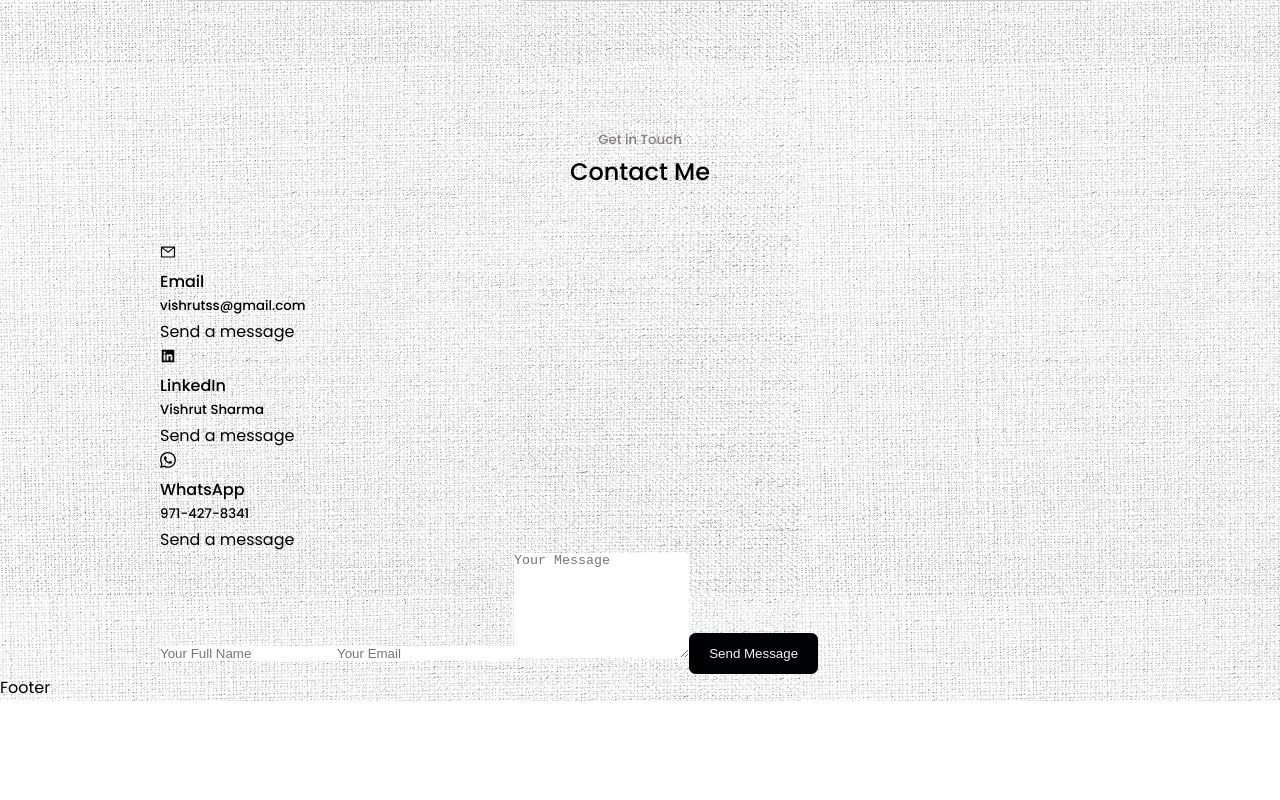
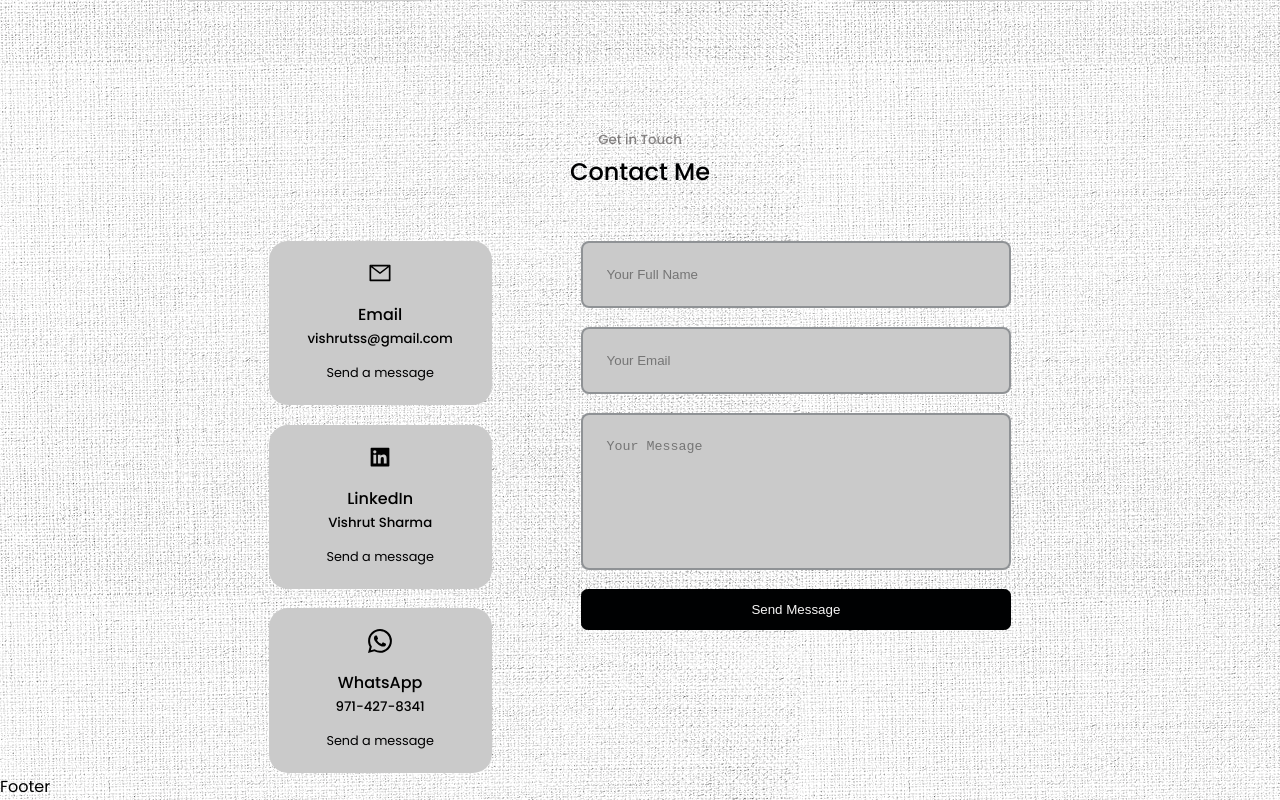
Before and after one commit to vishrutss/react-portfolio-website, a React (Create React App) app: page / in a window 1280 px wide. Shown: the part 5800-6600 px from the top of the page. Before the commit the page ends 6501 px from the top, so only its background shows below. Built offline with nearby package versions, Linux system fonts and the light colour scheme; no server answers.

Commit message:
Updated contact.css and updated gitignore file

```diff
--- a/package.json
+++ b/package.json
@@ -6,10 +6,11 @@
     "@testing-library/jest-dom": "^5.16.5",
     "@testing-library/react": "^13.4.0",
     "@testing-library/user-event": "^13.5.0",
+    "emailjs-com": "^3.2.0",
     "react": "^18.2.0",
     "react-dom": "^18.2.0",
     "react-icons": "^4.10.1",
-    "react-scripts": "5.0.1",
+    "react-scripts": "^2.1.3",
     "web-vitals": "^2.1.4"
   },
   "scripts": {
--- a/src/components/contact/contact.css
+++ b/src/components/contact/contact.css
@@ -0,0 +1,78 @@
+.container.contact__container {
+    width: 58%;
+    display: grid;
+    grid-template-columns: 30% 58%;
+    gap: 12%;
+}
+
+.contact__options {
+    display: flex;
+    flex-direction: column;
+    gap: 1.2rem;
+}
+
+.contact__option {
+    background: var(--color-bg-variant);
+    padding: 1.2rem;
+    border-radius: 1.2rem;
+    text-align: center;
+    border: 1px solid transparent;
+    transition: var(--transition);
+}
+
+.contact__option:hover {
+    background-color: var(--color-dark);
+    color: white;
+}
+
+.contact__option-icon {
+    font-size: 1.5rem;
+    margin-bottom: 0.5rem;
+}
+
+.contact__option a {
+    margin-top: 0.7rem;
+    display: inline-block;
+    font-size: 0.8rem;
+}
+
+.contact__option:hover a {
+    color: white;
+}
+
+.contact__option a:hover {
+    color: rgb(157, 205, 240);
+}
+
+form .btn-primary{
+    width: 100%;
+}
+
+form {
+    display: flex;
+    flex-direction: column;
+    gap: 1.2rem;
+}
+
+input,
+textarea {
+    width: 100%;
+    padding: 1.5rem;
+    border-radius: 0.5rem;
+    background: var(--color-bg-variant);
+    border: 2px solid var(--color-primary-variant);
+    resize: none;
+}
+
+@media screen and (max-width: 1024px) {
+    .container.contact__container {
+        grid-template-columns: 1fr;
+        gap: 2rem;
+    }
+}
+
+@media screen and (max-width: 600px) {
+    .container.contact__container {
+        width: var(--container-width-sm);
+    }
+}
```
Also changed, not shown: 2 other files (tests, documents, lock files or other folders).
